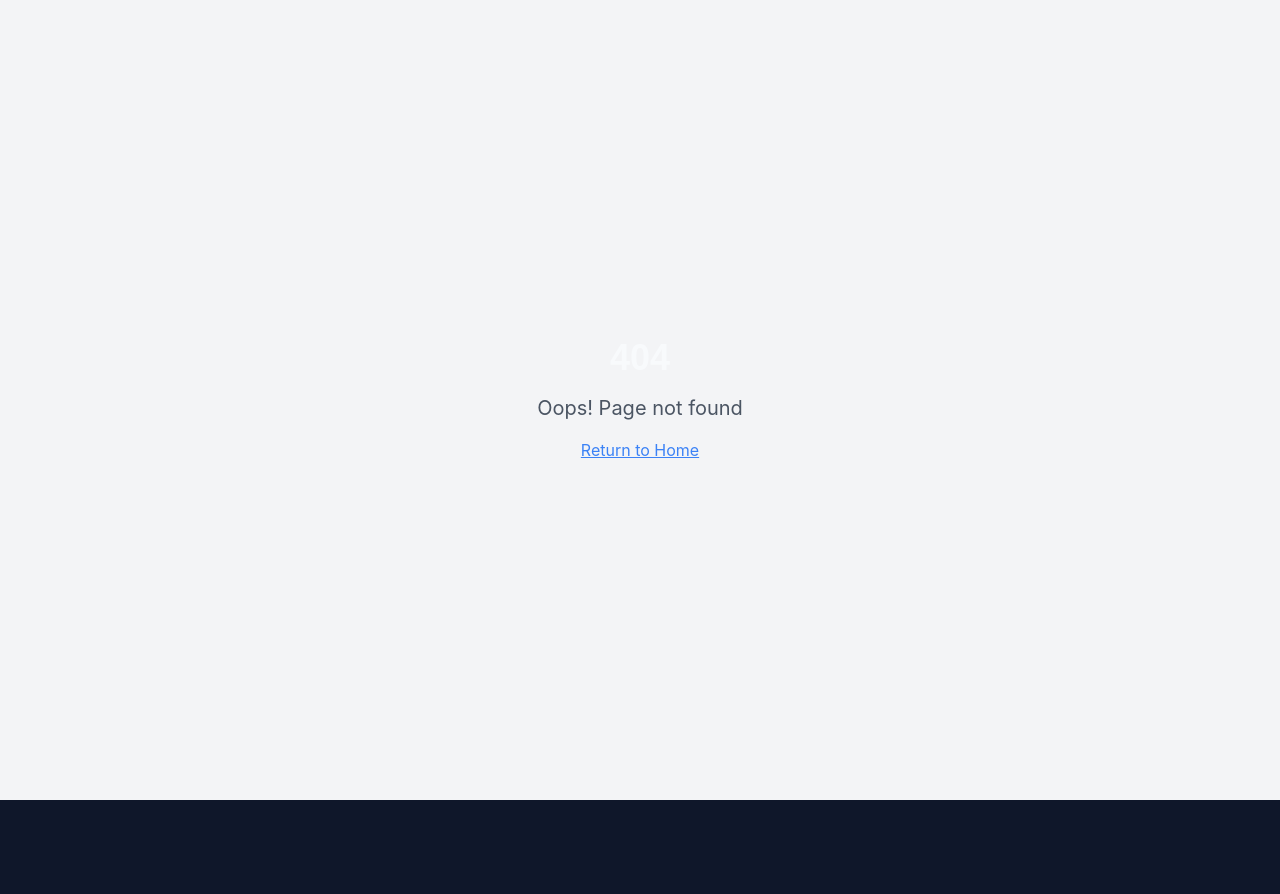
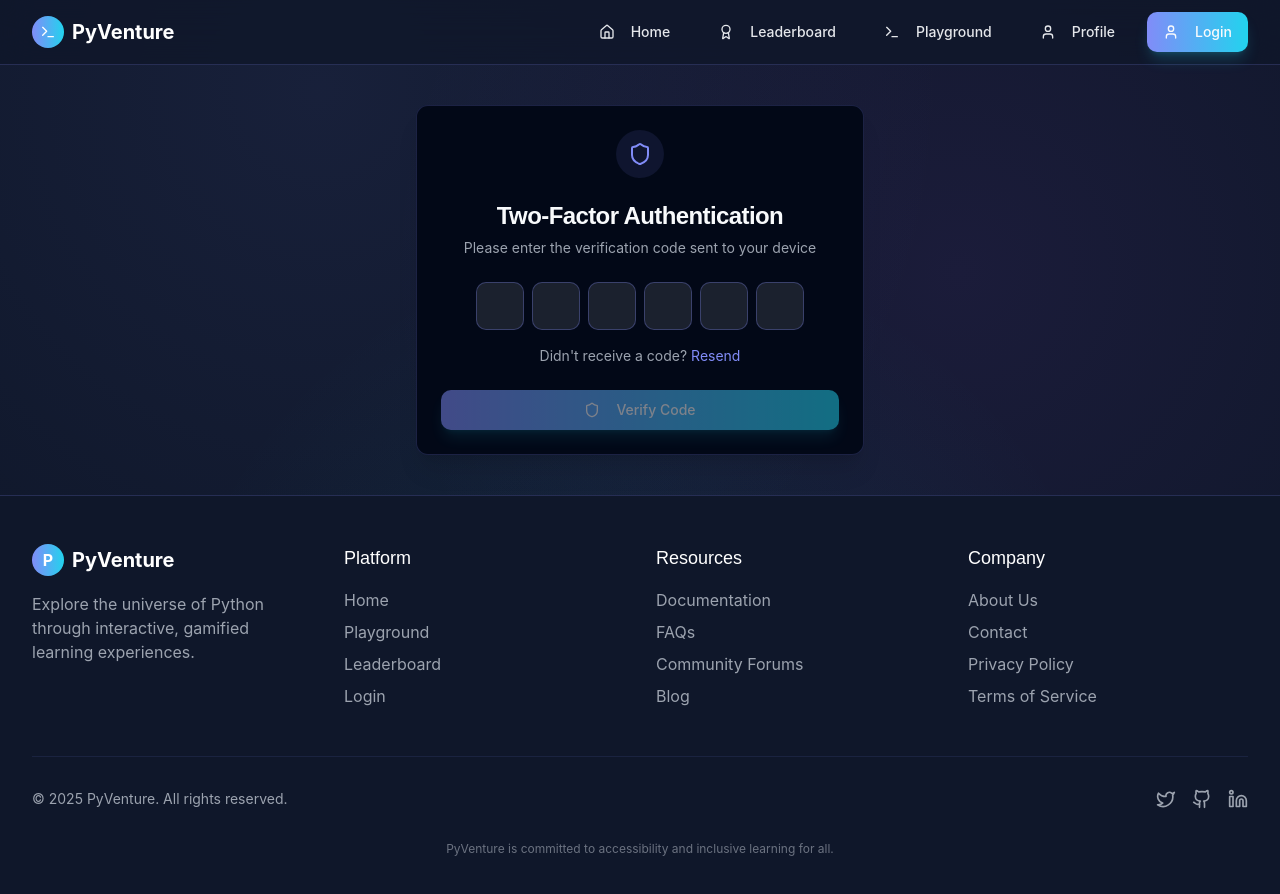
Before and after one commit to AliAljawad/pyventure-frontend, a React (Vite) app: page /2fa in a window 1280 px wide. Before the commit this address had no page. Shown: the top 894 px of the page. Before the commit the page ends 800 px from the top, so only its background shows below. Built offline with nearby package versions, Linux system fonts and the light colour scheme.

Commit message:
feat: Add Two-Factor Authentication page and routing

```diff
--- a/src/App.tsx
+++ b/src/App.tsx
@@ -10,6 +10,7 @@ import Playground from "./pages/Playground";
 import Profile from "./pages/Profile";
 import Login from "./pages/Login";
 import NotFound from "./pages/NotFound";
+import TwoFactorAuth from "./pages/TwoFactorAuth";
 
 const queryClient = new QueryClient();
 
@@ -26,6 +27,7 @@ const App = () => (
           <Route path="/profile" element={<Profile />} />
           <Route path="/login" element={<Login />} />
           <Route path="*" element={<NotFound />} />
+          <Route path="/2fa" element={<TwoFactorAuth />} />
         </Routes>
       </BrowserRouter>
     </TooltipProvider>
--- /dev/null
+++ b/src/pages/TwoFactorAuth.tsx
@@ -0,0 +1,160 @@
+import { useState, useEffect } from "react";
+import { useNavigate } from "react-router-dom";
+import { Shield, ShieldCheck } from "lucide-react";
+import {
+  Card,
+  CardContent,
+  CardDescription,
+  CardFooter,
+  CardHeader,
+  CardTitle,
+} from "@/components/ui/card";
+import { Button } from "@/components/ui/button";
+import { toast } from "sonner";
+import Navbar from "@/components/Navbar";
+import FooterSection from "@/components/FooterSection";
+
+const TwoFactorAuth = () => {
+  const navigate = useNavigate();
+  const [isLoading, setIsLoading] = useState(false);
+  const [otp, setOtp] = useState(["", "", "", "", "", ""]);
+
+  // Update title
+  useEffect(() => {
+    document.title = "2FA Verification - PyVenture";
+  }, []);
+
+  const handleVerify = () => {
+    setIsLoading(true);
+    const otpValue = otp.join("");
+
+    // Simulate 2FA verification process
+    setTimeout(() => {
+      setIsLoading(false);
+      if (otpValue.length === 6) {
+        toast.success("2FA verification successful!", {
+          description: "Your account is now secured with 2FA.",
+          icon: <ShieldCheck className="text-green-500" />,
+        });
+        navigate("/playground");
+      } else {
+        toast.error("Invalid verification code", {
+          description: "Please enter a valid 6-digit code.",
+        });
+      }
+    }, 1500);
+  };
+
+  const handleInputChange = (index, value) => {
+    // Only allow numbers
+    if (value && !/^\d*$/.test(value)) return;
+
+    const newOtp = [...otp];
+    newOtp[index] = value;
+    setOtp(newOtp);
+
+    // Auto-focus next input if value is entered
+    if (value && index < 5) {
+      const nextInput = document.getElementById(`otp-input-${index + 1}`);
+      if (nextInput) nextInput.focus();
+    }
+  };
+
+  const handleKeyDown = (index, e) => {
+    // Handle backspace to go to previous input
+    if (e.key === "Backspace" && !otp[index] && index > 0) {
+      const prevInput = document.getElementById(`otp-input-${index - 1}`);
+      if (prevInput) prevInput.focus();
+    }
+  };
+
+  const handlePaste = (e) => {
+    e.preventDefault();
+    const pastedData = e.clipboardData.getData("text");
+    const pastedNumbers = pastedData
+      .replace(/[^\d]/g, "")
+      .slice(0, 6)
+      .split("");
+
+    const newOtp = [...otp];
+    pastedNumbers.forEach((num, index) => {
+      if (index < 6) newOtp[index] = num;
+    });
+
+    setOtp(newOtp);
+  };
+
+  return (
+    <div className="min-h-screen flex flex-col">
+      <Navbar />
+
+      <main className="flex-grow py-10 px-4 sm:px-6 lg:px-8 flex items-center justify-center">
+        <div className="w-full max-w-md">
+          <Card className="cosmic-card shadow-xl border-space-nebula/20">
+            <CardHeader className="text-center">
+              <div className="mx-auto mb-4 h-12 w-12 rounded-full bg-space-nebula/10 flex items-center justify-center">
+                <Shield className="h-6 w-6 text-space-nebula" />
+              </div>
+              <CardTitle className="text-2xl font-bold">
+                Two-Factor Authentication
+              </CardTitle>
+              <CardDescription className="text-gray-400">
+                Please enter the verification code sent to your device
+              </CardDescription>
+            </CardHeader>
+
+            <CardContent className="space-y-4">
+              <div className="flex justify-center gap-2">
+                {otp.map((digit, index) => (
+                  <input
+                    key={index}
+                    id={`otp-input-${index}`}
+                    type="text"
+                    inputMode="numeric"
+                    maxLength={1}
+                    value={digit}
+                    onChange={(e) => handleInputChange(index, e.target.value)}
+                    onKeyDown={(e) => handleKeyDown(index, e)}
+                    onPaste={index === 0 ? handlePaste : undefined}
+                    className="w-12 h-12 text-center rounded-md bg-white/10 border border-space-nebula/30 text-white text-xl focus:border-space-nebula focus:ring-1 focus:ring-space-nebula focus:outline-none"
+                  />
+                ))}
+              </div>
+
+              <div className="text-sm text-center text-gray-400 mt-4">
+                Didn't receive a code?{" "}
+                <button className="text-space-nebula hover:underline">
+                  Resend
+                </button>
+              </div>
+            </CardContent>
+
+            <CardFooter>
+              <Button
+                onClick={handleVerify}
+                className="cosmic-button w-full"
+                disabled={isLoading || otp.some((digit) => !digit)}
+              >
+                {isLoading ? (
+                  <>
+                    <div className="h-4 w-4 border-2 border-t-transparent border-white rounded-full animate-spin mr-2" />
+                    Verifying...
+                  </>
+                ) : (
+                  <>
+                    <Shield className="h-4 w-4 mr-2" />
+                    Verify Code
+                  </>
+                )}
+              </Button>
+            </CardFooter>
+          </Card>
+        </div>
+      </main>
+
+      <FooterSection />
+    </div>
+  );
+};
+
+export default TwoFactorAuth;
```
